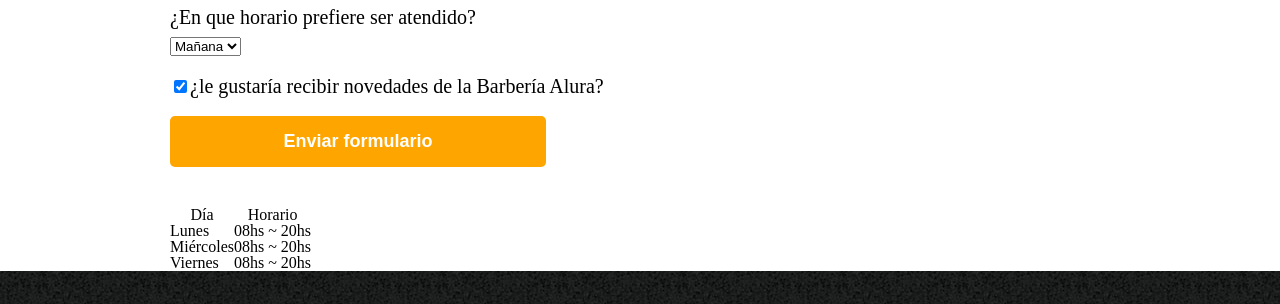
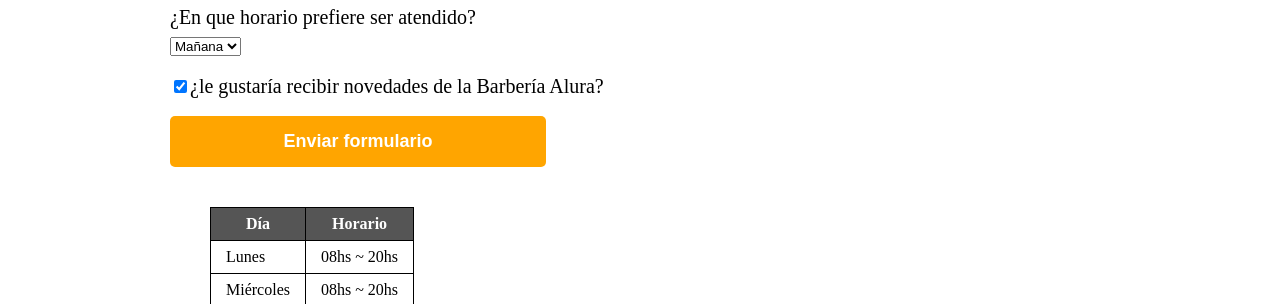
Before and after one commit to PabloDomingok/barberia-alura, a plain HTML site: page contacto.html in a window 1280 px wide. Shown: the part 935-1239 px from the top of the page. Drawn offline with Linux system fonts and the light colour scheme.

Commit message:
Estilos en las tablas

```diff
--- a/style.css
+++ b/style.css
@@ -135,3 +135,18 @@ form label, form legend{
     background: darkorange;
     transform: scale(1.2);
 }
+
+table{
+    margin: 40px 40px;
+}
+
+thead{
+    background: #555555;
+    color: #FFFFFF;
+    font-weight: bold;
+}
+
+td, th{
+    border: 1px solid #000000;
+    padding: 8px 15px;
+}
```
